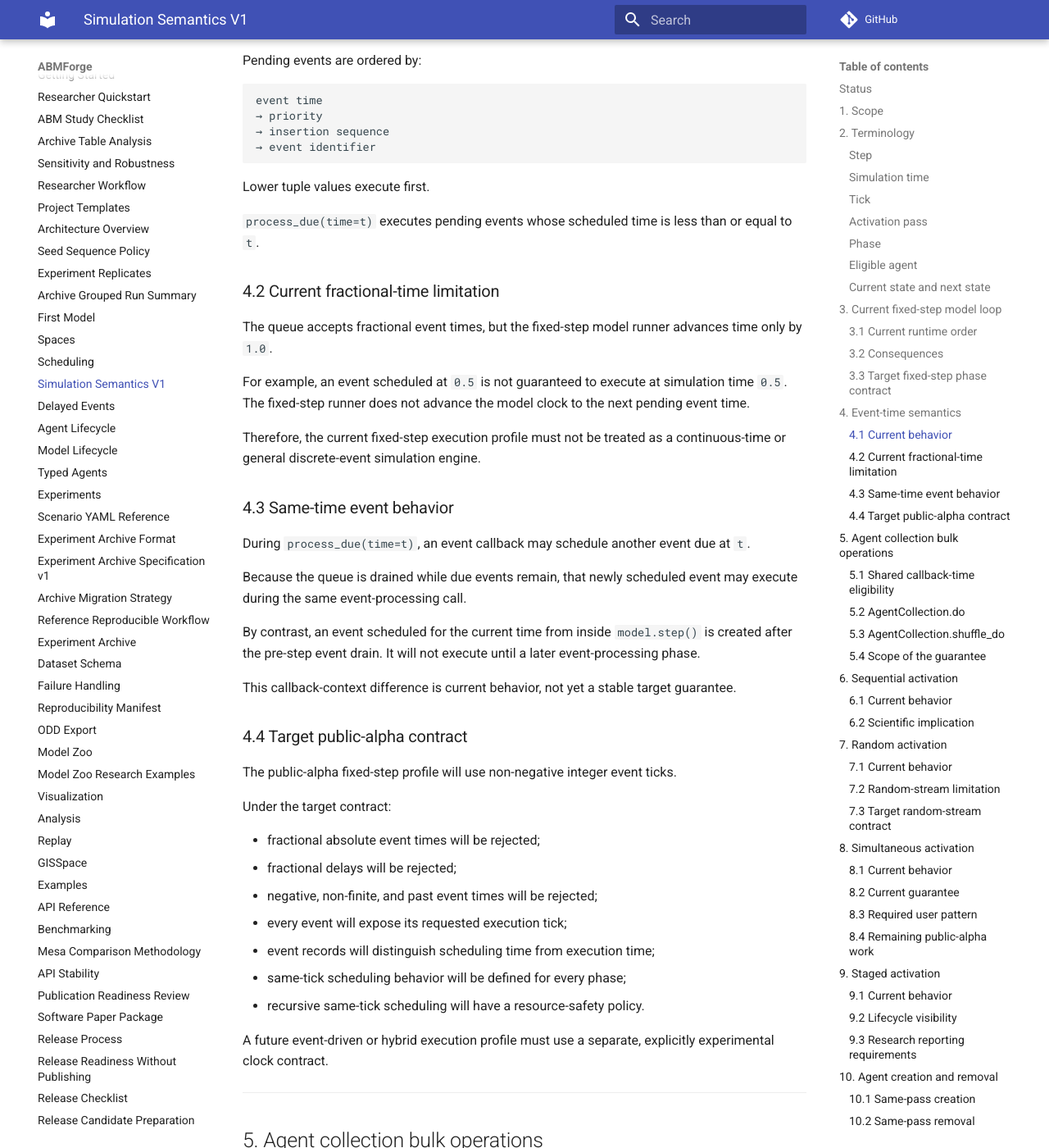
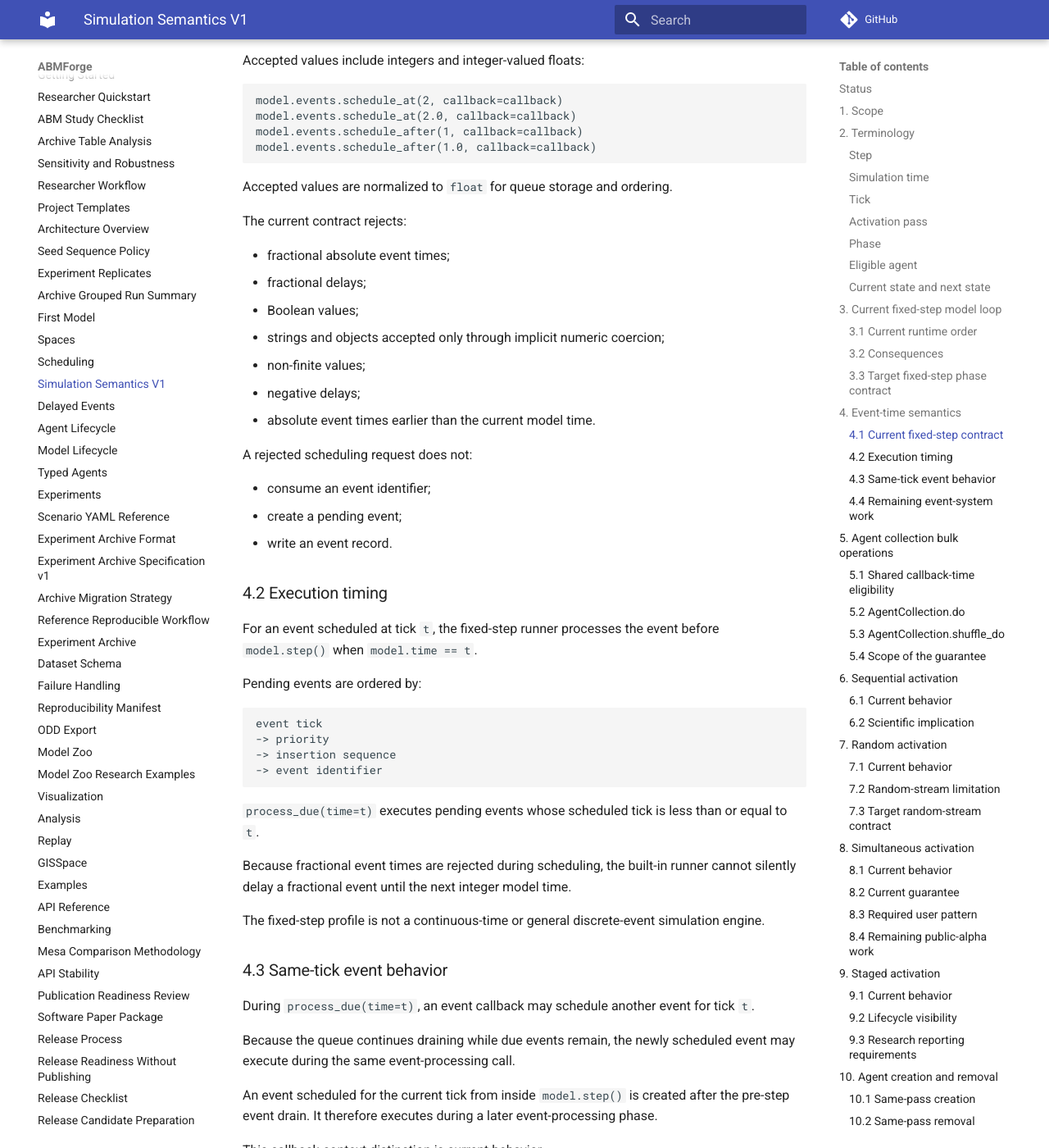
Before and after one commit to fatihuludag-lab/abmforge, an MkDocs documentation site: the page built from docs/simulation-semantics-v1.md, in a window 1280 px wide and 1400 px high, scrolled down 4959 px. Shown: the whole window at 82% size. Built offline with MkDocs 1.6.1 and Material for MkDocs 9.7.7, drawn with Linux system fonts in a browser that asks for light colours; comment, search, counter and statistics services are not loaded; some of the changed text lies outside the part shown.

Commit message:
fix: enforce integer event ticks

````diff
--- a/docs/delayed-events.md
+++ b/docs/delayed-events.md
@@ -1,8 +1,8 @@
 # Delayed Events
 
 > **Normative semantics:** This page documents the event-queue API. The
-> authoritative description of fixed-step event phases, fractional-time
-> limitations, same-time scheduling, and target event-time guarantees is
+> authoritative description of fixed-step integer ticks, event phases,
+> same-tick scheduling, and current event-time guarantees is
 > [Simulation Semantics V1](simulation-semantics-v1.md).
 
 ABMForge includes a deterministic event queue for delayed model actions. Each
@@ -10,6 +10,51 @@ model owns an `EventQueue` instance at `model.events`.
 
 The event queue is useful when a model needs work to happen at a later model
 time without encoding the delay directly inside every agent's `step()` method.
+
+## Fixed-Step Integer-Tick Contract
+
+The built-in model runner advances simulation time in steps of `1.0`.
+Delayed events therefore use non-negative integer-valued simulation ticks.
+
+Accepted examples:
+
+```python
+model.events.schedule_at(3, callback=callback)
+model.events.schedule_at(3.0, callback=callback)
+model.events.schedule_after(2, callback=callback)
+model.events.schedule_after(2.0, callback=callback)
+```
+
+Integer-valued floats such as `1.0` are accepted and normalized to
+`float`.
+
+Rejected examples:
+
+```python
+model.events.schedule_at(0.5, callback=callback)
+model.events.schedule_after(1.25, callback=callback)
+model.events.schedule_at(True, callback=callback)
+model.events.schedule_after("2", callback=callback)
+```
+
+The fixed-step contract rejects:
+
+- fractional absolute event times;
+- fractional delays;
+- Boolean values;
+- strings and objects accepted only through implicit numeric coercion;
+- non-finite values;
+- negative delays;
+- absolute times earlier than the current model time.
+
+A rejected scheduling request does not:
+
+- consume an event identifier;
+- create a pending event;
+- write an event record.
+
+The built-in fixed-step event queue is not a continuous-time or general
+discrete-event simulation engine.
 
 ## Scheduling events
 
--- a/docs/simulation-semantics-v1.md
+++ b/docs/simulation-semantics-v1.md
@@ -189,9 +189,10 @@ No plugin or scheduler may silently reorder these phases.
 
 ## 4. Event-time semantics
 
-### 4.1 Current behavior
+### 4.1 Current fixed-step contract
 
-The event queue currently accepts finite numeric event times.
+The built-in fixed-step execution profile accepts only finite,
+integer-valued event ticks.
 
 Events may be scheduled using:
 
@@ -200,52 +201,82 @@ model.events.schedule_at(time, callback=...)
 model.events.schedule_after(delay, callback=...)
 ```
 
+Accepted values include integers and integer-valued floats:
+
+```python
+model.events.schedule_at(2, callback=callback)
+model.events.schedule_at(2.0, callback=callback)
+model.events.schedule_after(1, callback=callback)
+model.events.schedule_after(1.0, callback=callback)
+```
+
+Accepted values are normalized to `float` for queue storage and ordering.
+
+The current contract rejects:
+
+- fractional absolute event times;
+- fractional delays;
+- Boolean values;
+- strings and objects accepted only through implicit numeric coercion;
+- non-finite values;
+- negative delays;
+- absolute event times earlier than the current model time.
+
+A rejected scheduling request does not:
+
+- consume an event identifier;
+- create a pending event;
+- write an event record.
+
+### 4.2 Execution timing
+
+For an event scheduled at tick `t`, the fixed-step runner processes the
+event before `model.step()` when `model.time == t`.
+
 Pending events are ordered by:
 
 ```text
-event time
-→ priority
-→ insertion sequence
-→ event identifier
+event tick
+-> priority
+-> insertion sequence
+-> event identifier
 ```
 
-Lower tuple values execute first.
+`process_due(time=t)` executes pending events whose scheduled tick is less
+than or equal to `t`.
 
-`process_due(time=t)` executes pending events whose scheduled time is less than or equal to `t`.
+Because fractional event times are rejected during scheduling, the built-in
+runner cannot silently delay a fractional event until the next integer
+model time.
 
-### 4.2 Current fractional-time limitation
+The fixed-step profile is not a continuous-time or general discrete-event
+simulation engine.
 
-The queue accepts fractional event times, but the fixed-step model runner advances time only by `1.0`.
+### 4.3 Same-tick event behavior
 
-For example, an event scheduled at `0.5` is not guaranteed to execute at simulation time `0.5`. The fixed-step runner does not advance the model clock to the next pending event time.
+During `process_due(time=t)`, an event callback may schedule another event
+for tick `t`.
 
-Therefore, the current fixed-step execution profile must not be treated as a continuous-time or general discrete-event simulation engine.
+Because the queue continues draining while due events remain, the newly
+scheduled event may execute during the same event-processing call.
 
-### 4.3 Same-time event behavior
+An event scheduled for the current tick from inside `model.step()` is
+created after the pre-step event drain. It therefore executes during a
+later event-processing phase.
 
-During `process_due(time=t)`, an event callback may schedule another event due at `t`.
+This callback-context distinction is current behavior.
 
-Because the queue is drained while due events remain, that newly scheduled event may execute during the same event-processing call.
+### 4.4 Remaining event-system work
 
-By contrast, an event scheduled for the current time from inside `model.step()` is created after the pre-step event drain. It will not execute until a later event-processing phase.
+Future event-system revisions should:
 
-This callback-context difference is current behavior, not yet a stable target guarantee.
-
-### 4.4 Target public-alpha contract
-
-The public-alpha fixed-step profile will use non-negative integer event ticks.
-
-Under the target contract:
-
-* fractional absolute event times will be rejected;
-* fractional delays will be rejected;
-* negative, non-finite, and past event times will be rejected;
-* every event will expose its requested execution tick;
-* event records will distinguish scheduling time from execution time;
-* same-tick scheduling behavior will be defined for every phase;
-* recursive same-tick scheduling will have a resource-safety policy.
-
-A future event-driven or hybrid execution profile must use a separate, explicitly experimental clock contract.
+- distinguish event creation, requested execution, and actual execution
+  timestamps in event records;
+- define a resource-safety policy for recursive same-tick scheduling;
+- formalize any post-step event phase;
+- version the event-time and event-phase policies in run metadata;
+- use a separate experimental profile for hybrid or continuous-time
+  simulation.
 
 ---
 
@@ -770,7 +801,7 @@ The manifest and snapshot contracts must record the stream-derivation version an
 | Topic | Current guarantee | Not currently guaranteed |
 |---|---|---|
 | Fixed-step time | `steps += 1` and `time += 1.0` after a completed model step | Variable-step or continuous-time execution |
-| Events | Due events are processed before `model.step()` | Exact fractional-time event execution |
+| Event times | Finite integer-valued ticks with strict input validation | Hybrid or continuous-time execution |
 | Event ordering | Time, priority, sequence, and event identifier | Context-independent same-time scheduling semantics |
 | Collection `do()` | Insertion-order candidate snapshot with callback-time identity, membership, and liveness validation | Activation of agents added during the current pass |
 | Collection `shuffle_do()` | Seeded candidate-snapshot permutation with callback-time eligibility validation | Independent scheduler RNG stream |
@@ -791,21 +822,19 @@ The manifest and snapshot contracts must record the stream-derivation version an
 The following issues must still be resolved before the fixed-step execution
 profile can be treated as public-alpha semantics:
 
-1. Fractional event times are accepted without exact fractional-time
-   execution.
-2. Valid stopped runs may be excluded from default analysis reports.
-3. Simultaneous activation does not require a complete two-phase agent
+1. Valid stopped runs may be excluded from default analysis reports.
+2. Simultaneous activation does not require a complete two-phase agent
    contract.
-4. Scheduler randomness and agent behavior share one RNG stream.
-5. Agent-collection-space lifecycle invariants are not uniformly enforced.
-6. Canonical models lack sufficient scientific invariant and metamorphic
+3. Scheduler randomness and agent behavior share one RNG stream.
+4. Agent-collection-space lifecycle invariants are not uniformly enforced.
+5. Canonical models lack sufficient scientific invariant and metamorphic
    tests.
 
-Removal-aware callback eligibility for collection bulk operations and all
-built-in schedulers is now part of the current runtime guarantee.
+Removal-aware callback eligibility and strict integer-tick event scheduling
+are now part of the current runtime guarantee.
 
-These remaining items concern correctness and scientific interpretation rather
-than cosmetic API preferences.
+These remaining items concern correctness and scientific interpretation
+rather than cosmetic API preferences.
 
 ## 17. Model-author responsibilities
 
@@ -873,22 +902,22 @@ Such changes require:
 
 The current ABMForge runtime is best described as:
 
-> A fixed-step Python ABM execution profile with pre-step event processing,
-> candidate-snapshot activation, callback-time identity and membership
-> validation, deferred same-pass additions, immediate removal visibility,
-> post-step observation, and multiple built-in activation strategies.
+> A fixed-step Python ABM execution profile with finite integer event ticks,
+> pre-step event processing, candidate-snapshot activation, callback-time
+> identity and membership validation, deferred same-pass additions,
+> immediate removal visibility, post-step observation, and multiple built-in
+> activation strategies.
 
-Removal-aware activation now guarantees that an agent removed before its next
-callback is skipped, even when an earlier candidate snapshot still contains
-the object.
+Fractional event times and implicit numeric coercion are rejected during
+scheduling, preventing events from being silently executed later than
+requested.
 
 The remaining target public-alpha contract adds:
 
-> Integer event ticks, scientifically safe stopped-run reporting, strict
-> two-phase simultaneous activation, named random streams, uniform
-> model-collection-space lifecycle integrity, and scientifically verified
-> reference models.
+> Scientifically safe stopped-run reporting, strict two-phase simultaneous
+> activation, named random streams, uniform model-collection-space lifecycle
+> integrity, and scientifically verified reference models.
 
-Researchers must continue to report the exact ABMForge version or commit and
-the model-specific scheduling, randomness, observation, and lifecycle
-assumptions used in their studies.
+Researchers must report the exact ABMForge version or commit and the
+model-specific scheduling, event-time, randomness, observation, and
+lifecycle assumptions used in their studies.
````
Also changed, not shown: other parts of docs/simulation-semantics-v1.md (+1 -1 lines), docs/api.md (+9 -2 lines), 4 other files.
